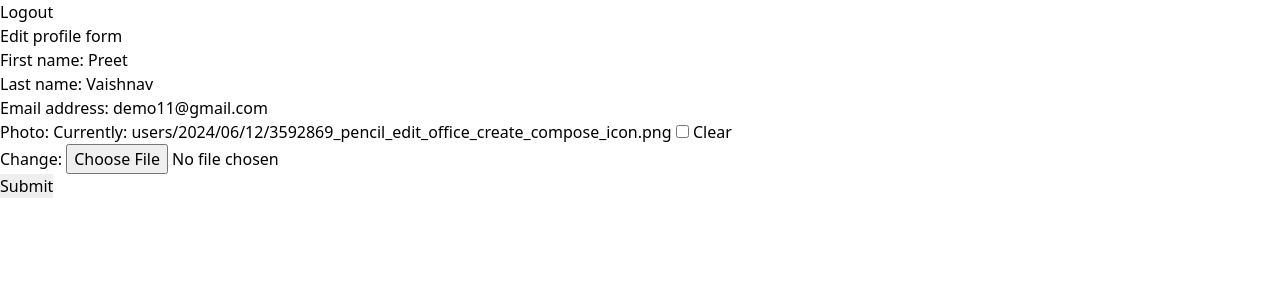
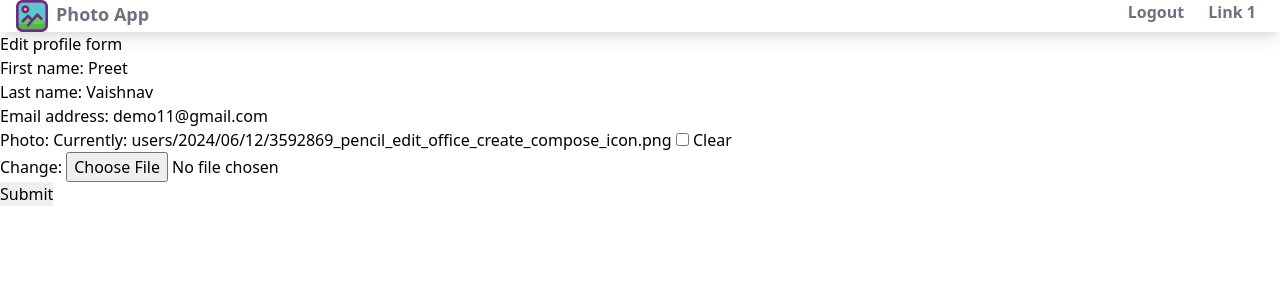
Before and after one commit to PRIXYY/Socialmedia-app, a Django app: page /users/edit/ in a window 1280 px wide. Shown: the top 300 px of the page. Run offline with Django 5.2, Linux system fonts and the light colour scheme; a user stored in the database is signed in; data comes from the database, SQL or seed files in the repository; style sheets or scripts are compiled from the project's sources.

Commit message:
styling navbar

```diff
--- a/socialproject/users/templates/users/base.html
+++ b/socialproject/users/templates/users/base.html
@@ -5,14 +5,32 @@
    <link rel="stylesheet" href="{% static 'users/style.css' %}">
 </head>
 <body>
-    {% if request.user.is_authenticated %}
-    <form method="post" action="{% url 'logout' %}">
-        {% csrf_token %}
-        <button type="submit">Logout</button>
-    </form>
-    {% else %}
-    <a href="{% url 'login' %}">Login</a>
-    {% endif %}
+    <nav class="shadow-lg">
+        <div class="px-4 mx-auto">
+            <div class="flex justify-between">
+                <!--Website logo-->
+                <div>
+                   <a class="flex" href="">
+                       <img class="h-8 w-8 mr-2" src="{% static 'users/images/social.png' %}" alt="">
+                       <span class="font-semibold text-lg text-gray-500 ">Photo App</span>
+                   </a>
+                </div>
+                <!--Website items-->
+                <div class="space-x-1">
+                    {% if request.user.is_authenticated %}
+                   <a class="py-4 px-2 text-gray-500 font-semibold" href=""{% url 'logout' %}"">Logout</a>
+                   {% else %}
+                   <a class="py-4 px-2 text-gray-500 font-semibold" href=""{% url 'login' %}"">Login</a>
+                   {% endif %}
+                   <a class="py-4 px-2 text-gray-500 font-semibold" href="">Link 1</a>
+
+                </div>
+           </div>
+        </div>
+    </nav>
+
+
+
     {% block body %}
 
     {% endblock %}
```
Also changed, not shown: socialproject/users/static/users/images/social.png (added).
